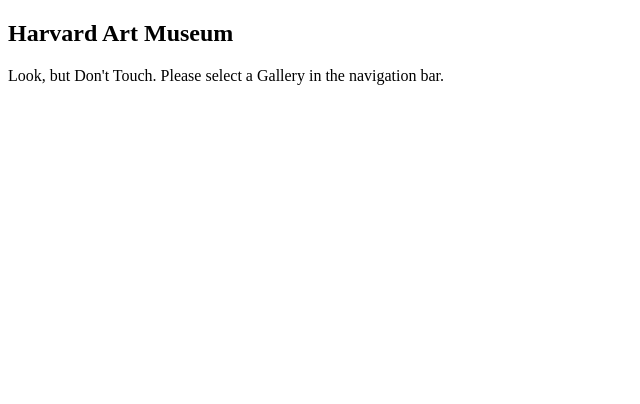
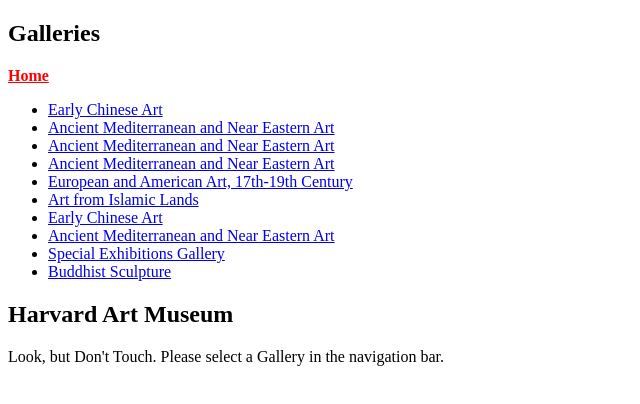
Before and after one commit to wisam2882/aa14-react-router-art-museum, a React (Vite) app in the folder art-museum/: page / in a window 1280 px wide. Shown: the top 404 px of the page, without its empty margins (0-640 px from the left). Built offline with nearby package versions, Linux system fonts and the light colour scheme; the HTML template or start-up script is replaced by a standard one.

Commit message:
finished phase3

```diff
--- a/art-museum/src/App.jsx
+++ b/art-museum/src/App.jsx
@@ -1,5 +1,5 @@
 // src/App.jsx
-import { createBrowserRouter, RouterProvider } from 'react-router-dom';
+import { createBrowserRouter, RouterProvider ,Outlet } from 'react-router-dom';
 
 
 // If GalleryNavigation/ has an index.js file, use this form:
@@ -12,27 +12,39 @@
 // console.log(harvardArt);
 
 
-
+function Layout() {
+  return (
+    <div className="page-wrapper">
+      <GalleryNavigation galleries={harvardArt.records} />
+      <main>
+        <Outlet />
+      </main>
+    </div>
+  );
+}
 
 
 
 const router = createBrowserRouter([
   {
-    path: `/`,
-    element: (
+    element: <Layout />,
+    children: [
+      {
+        path: "/",
+        element:
           <>
             <h2>Harvard Art Museum</h2>
-      <p>Look, but Don&apos;t Touch. Please select a Gallery in the navigation bar. </p>
+            <p>
+              Look, but Don&apos;t Touch. Please select a Gallery in the
+              navigation bar.
+            </p>
           </>
-    )
       },
       {
         path: "*",
         element: <h2>Page Not Found</h2>
-  },
-  {
-    path:"galleries",
-    element:<GalleryNavigation galleries={harvardArt.records}/>
+      }
+    ]
   }
 ]);
 
--- /dev/null
+++ b/art-museum/src/components/GalleryNavigation/GalleryNavigation.css
@@ -0,0 +1,4 @@
+.active {
+    color: red;
+    font-weight: bold;
+  }
--- a/art-museum/src/components/GalleryNavigation/GalleryNavigation.jsx
+++ b/art-museum/src/components/GalleryNavigation/GalleryNavigation.jsx
@@ -1,4 +1,6 @@
 import { NavLink } from "react-router-dom"
+import './GalleryNavigation.css';
+
 // import React from "react"
 const GalleryNavigation = ({galleries}) => {
     // console.log(galleries)
@@ -9,7 +11,7 @@
             <ul>
             {
                 galleries.map((gallery) =>(
-                    <li>
+                    <li key='galleryNames'>
                     <NavLink key={gallery.id} to={`/galleries/${gallery.id}`}>
                         {gallery.name}
                     </NavLink>
```
Lines whose indentation alone changed are shown as unchanged.
